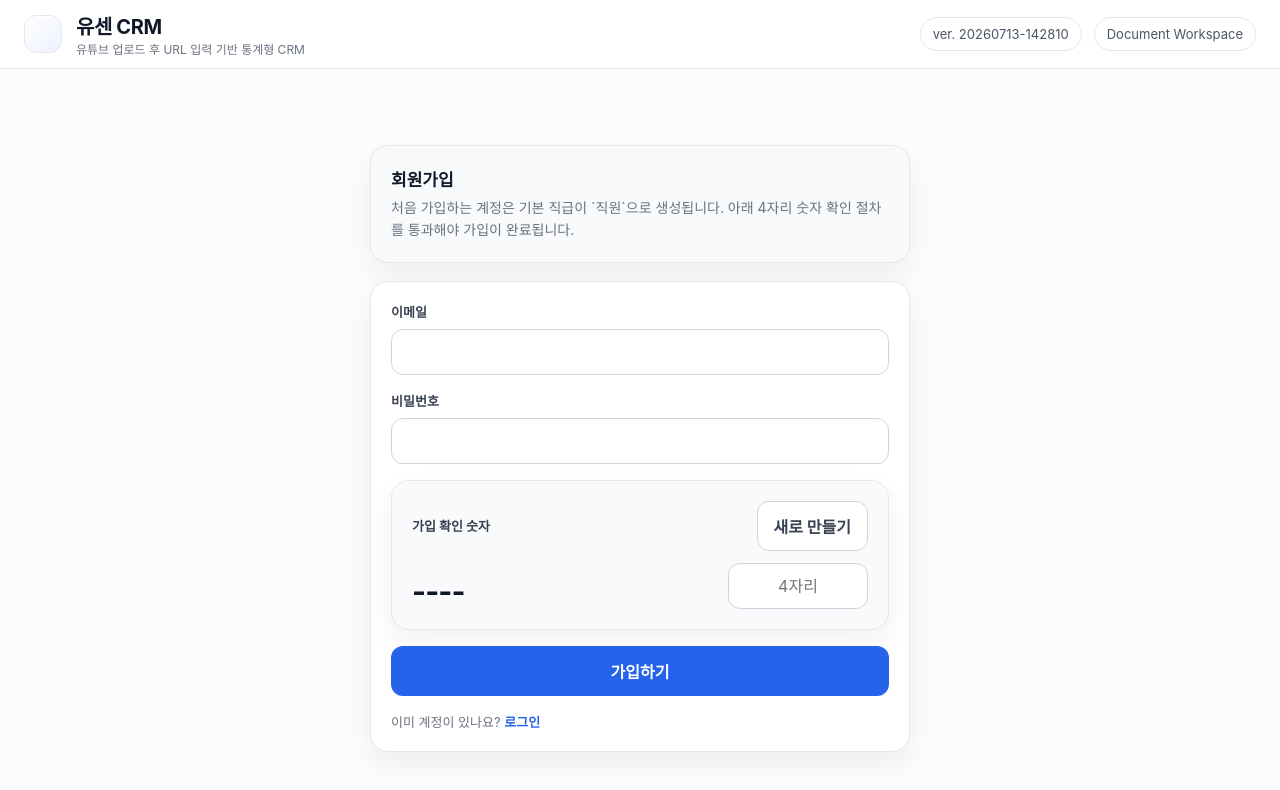
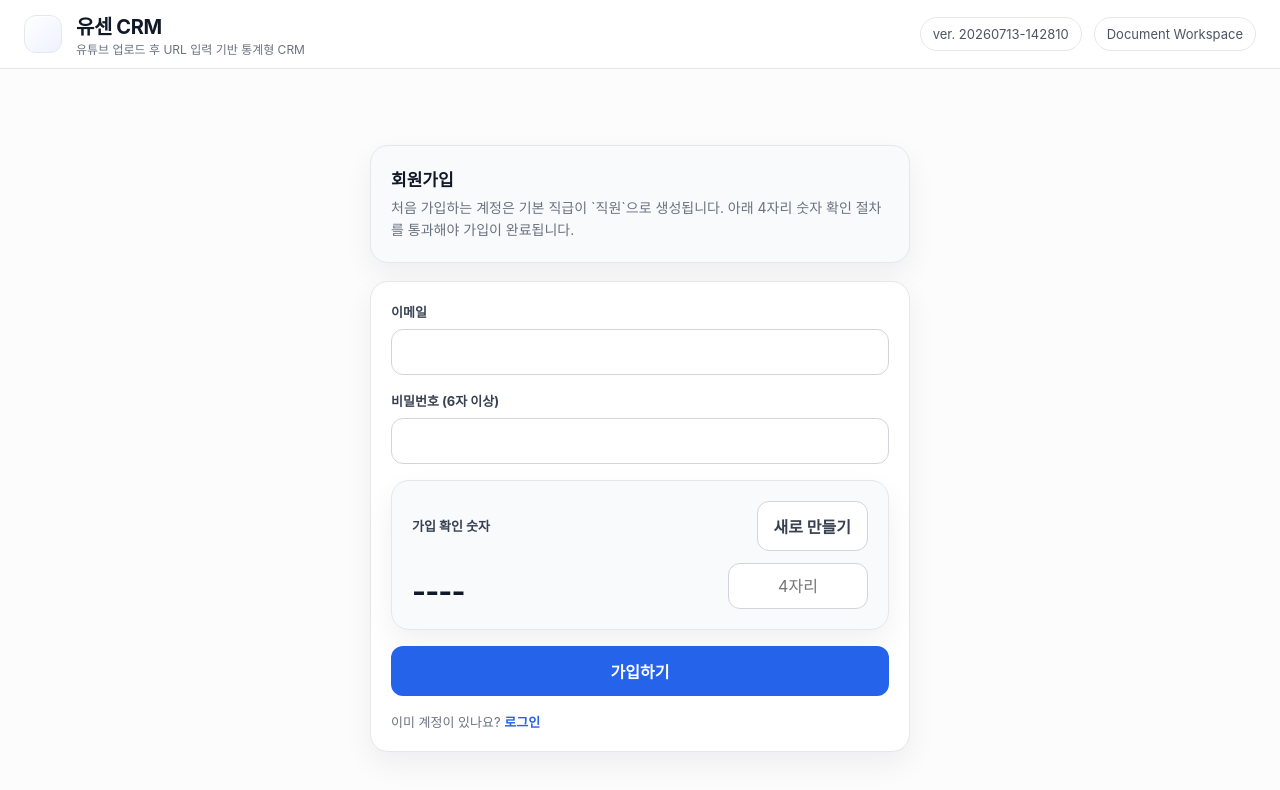
Before and after one commit to hanhwasung32421-source/youcencrm, a Next.js app: page /signup in a window 1280 px wide. Shown: the top 790 px of the page. Built offline with nearby package versions, Linux system fonts and the light colour scheme; no server answers.

Commit message:
fix: keep signup error visible and clarify password rule

```diff
--- a/app/signup/page.tsx
+++ b/app/signup/page.tsx
@@ -16,7 +16,6 @@ export default function SignupPage() {
 
   const refresh = async () => {
     setCode('')
-    setError('')
     const res = await fetch('/api/auth/challenge')
     const data = (await res.json()) as { code: string }
     setChallengeCode(data.code)
@@ -77,7 +76,7 @@ export default function SignupPage() {
             <input className="input" value={email} onChange={(e) => setEmail(e.target.value)} />
           </div>
           <div className="field">
-            <label className="label">비밀번호</label>
+            <label className="label">비밀번호 (6자 이상)</label>
             <input className="input" type="password" value={password} onChange={(e) => setPassword(e.target.value)} />
           </div>
           <div className="panel soft">
@@ -94,6 +93,7 @@ export default function SignupPage() {
                 maxLength={4}
                 onChange={(e) => setCode(e.target.value)}
                 placeholder="4자리"
+                inputMode="numeric"
               />
             </div>
           </div>
```
